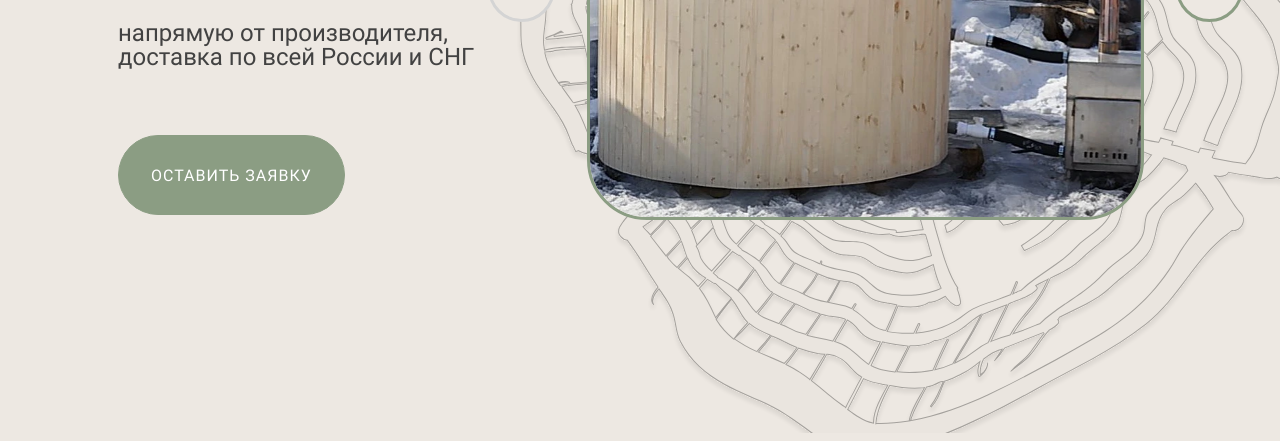
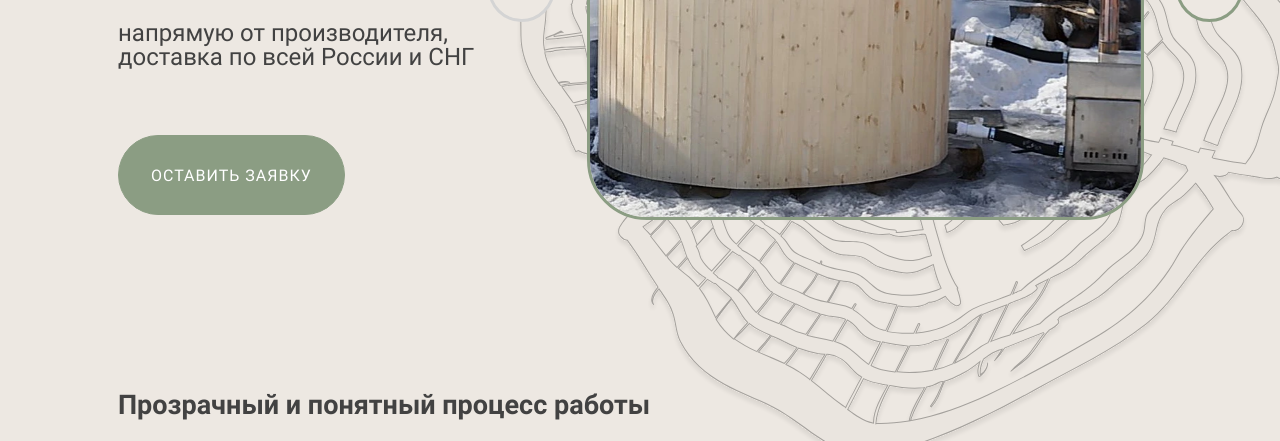
Before and after one commit to NADVooDoo/kupeli-ot-valery, a plain HTML site: page index.html in a window 1280 px wide. Shown: the part 367-808 px from the top of the page. Drawn offline with Linux system fonts and the light colour scheme.

Commit message:
deploy: c257f2b16df27109111754f828982ad744625b63

```diff
--- a/css/style.css
+++ b/css/style.css
@@ -3502,6 +3502,10 @@ button,
   color: rgba(255, 255, 255, 0.7);
 }
 
+.hero {
+  padding-bottom: 150px;
+}
+
 .hero__button {
   padding: 32px 32px 30px;
   text-transform: uppercase;
@@ -4112,6 +4116,7 @@ button,
   .custom-select__button--secondary {
     border: 1px solid #8b9d83;
     min-height: 30px;
+    padding: 4px 20px 4px;
   }
 
   .custom-select__button {
--- a/index.html
+++ b/index.html
@@ -79,7 +79,8 @@
           <div class="hero__wrapper">
             <div class="hero__content">
               <div class="hero__main">
-                <h2 class="hero__title">Купели любого<br> <span class="hero__title-color">цвета для</span><br>бани и улицы</h2>
+                <h2 class="hero__title">Купели любого<br> <span class="hero__title-color">цвета для</span><br>бани и
+                  улицы</h2>
                 <p class="hero__about">напрямую от производителя,<br> доставка по всей России и СНГ</p>
                 <button class="button hero__button" type="button" data-open-modal="feedback">Оставить заявку </button>
               </div>
@@ -133,6 +134,12 @@
             </div>
 
           </div>
+        </div>
+      </section>
+
+      <section class="benefits">
+        <div class="container">
+          <h2 class="benefits__title">Прозрачный и понятный процесс работы</h2>
         </div>
       </section>
 
```
Also changed, not shown: css/style.min.css, 1 other file.
